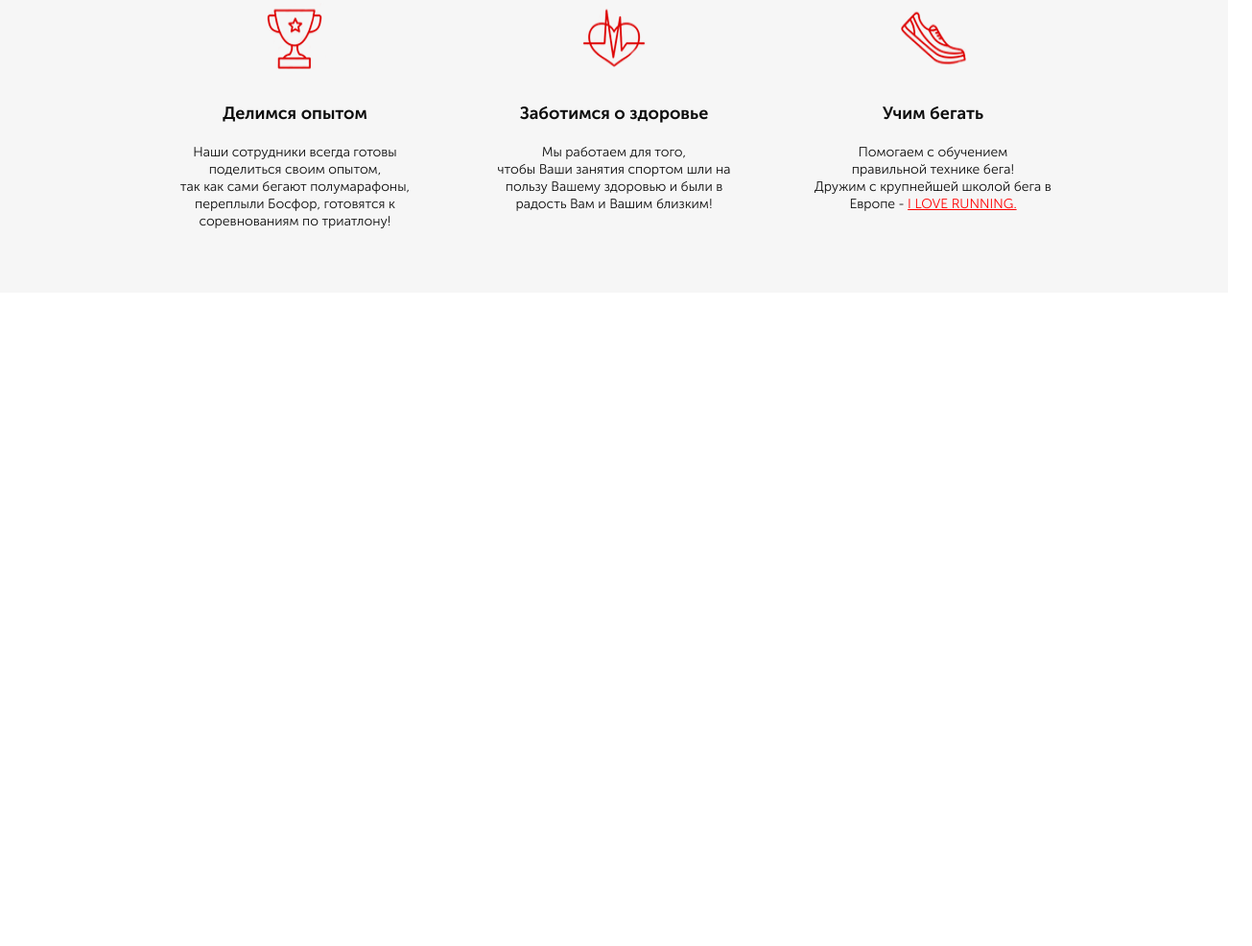
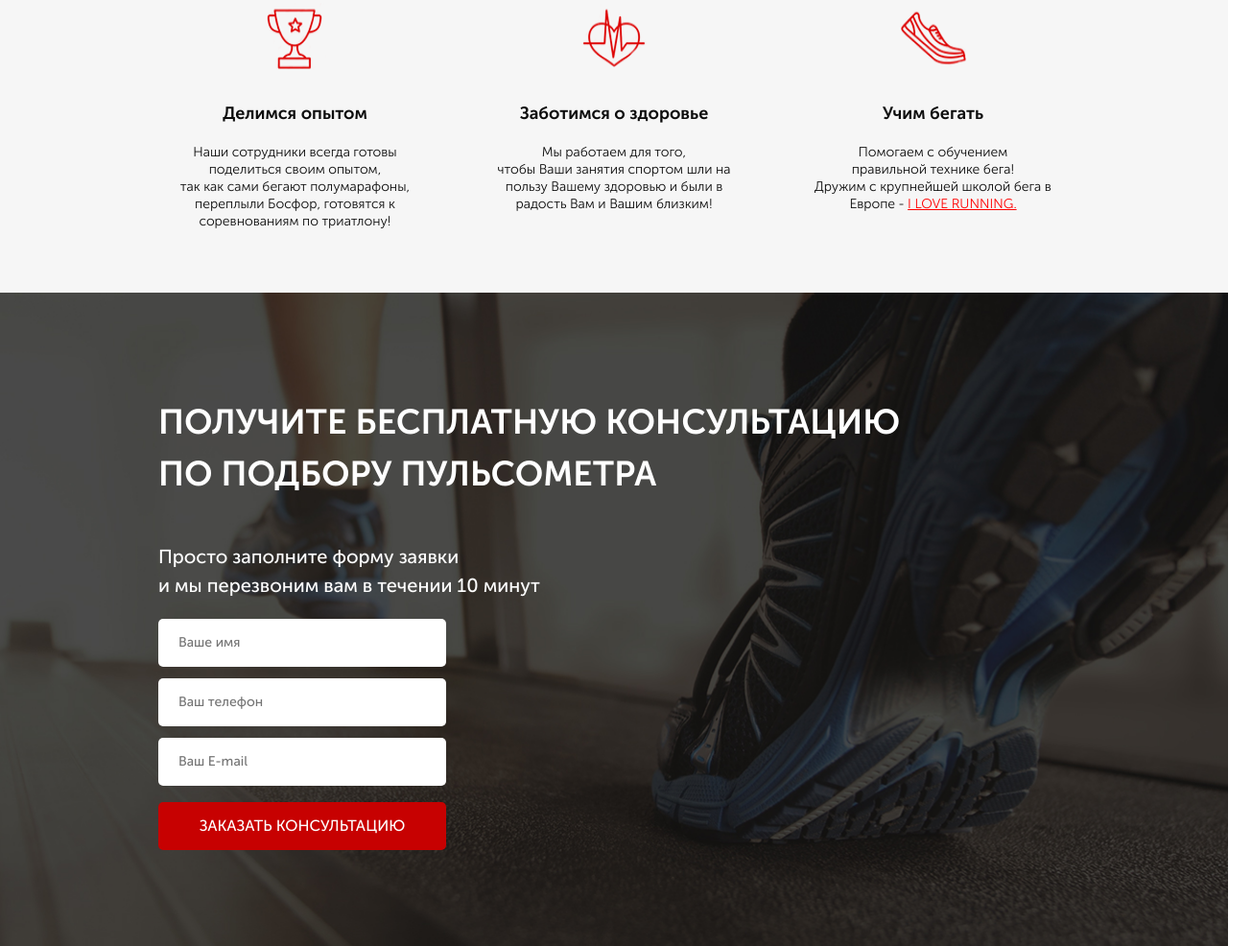
Before and after one commit to mon0rd/pulsemeters, a plain HTML site: page index.html in a window 1280 px wide. Shown: the part 815-1801 px from the top of the page at 96% size, 1305 px wide, since content can reach past the window. Before the commit the page ends 1120 px from the top, so only its background shows below. Drawn offline with Linux system fonts and the light colour scheme.

Commit message:
third section done

```diff
--- a/index.html
+++ b/index.html
@@ -72,5 +72,17 @@
             </div>
         </div>
     </section>
+    <section class="consult">
+        <div class="container">
+            <div class="row">
+
+                <h2 class="consult_title offset-md-1">Получите бесплатную консультацию <br> по подбору пульсометра</h2>
+                <h3 class="consult_subtitle offset-md-1">Просто заполните форму заявки <br> и мы перезвоним вам в течении 10 минут</h3>
+                <input type="text" placeholder="Ваше имя" class="consult_name offset-md-1 offset-md-1">
+                <input type="text" placeholder="Ваш телефон" class="consult_phone offset-md-1">
+                <input type="text" placeholder="Ваш E-mail" class="consult_email offset-md-1">
+                <button class="consult_btn offset-md-1">заказать кОНСУЛЬТАЦИЮ</button>
+            </div></div>
+    </section>
 </body>
 </html>
--- a/sass/_main.sass
+++ b/sass/_main.sass
@@ -130,3 +130,50 @@
     color: $black
     a
       color: #FF0000
+
+.consult
+    background: url('/img/consult_bg.png') center (center / cover) no-repeat
+    min-height: 680px
+    padding: 108px 0 100px 0
+    color: white
+    .row
+      flex-direction: column
+    &_title
+      font-size: 36px
+      line-height: 54px
+      font-weight: 700
+      text-transform: uppercase
+      padding-left: 0
+      padding-right: 0
+    &_subtitle
+      padding-left: 0
+      padding-right: 0
+      margin-top: 36px
+      margin-bottom: 8px
+      font-size: 20px
+      line-height: 30px
+      font-weight: 500
+    input
+      padding-left: 21px
+      padding-right: 0
+      margin-top: 12px
+      color: #4B4B4B
+      width: 300px
+      height: 50px
+      border-radius: 5px
+      border: none
+      font-size: 14px
+      font-weight: 400
+    &_btn
+      padding-left: 0
+      padding-right: 0
+      margin-top: 17px
+      color: white
+      background-color: $red
+      width: 300px
+      height: 50px
+      border-radius: 5px
+      border: none
+      font-size: 16px
+      font-weight: 500
+      text-transform: uppercase
```
Also changed, not shown: css/styles.min.css, 1 other file.
